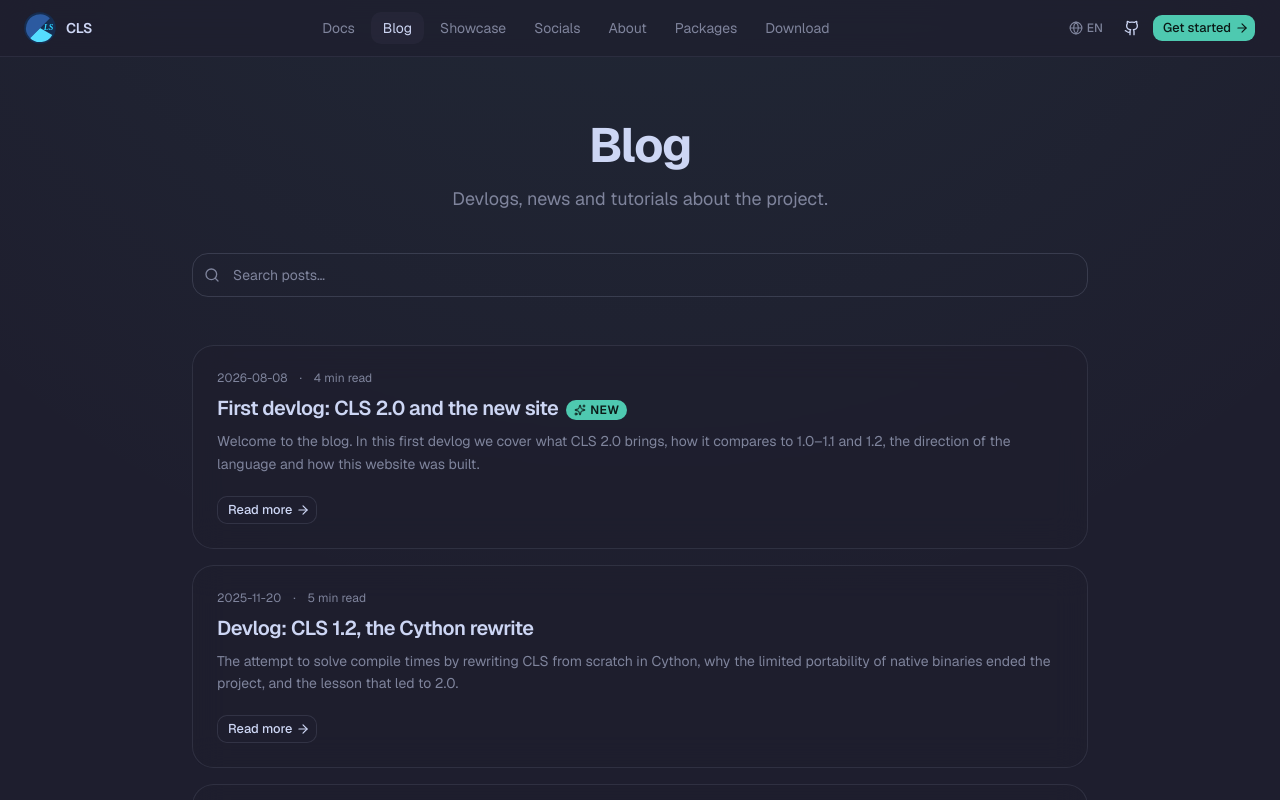
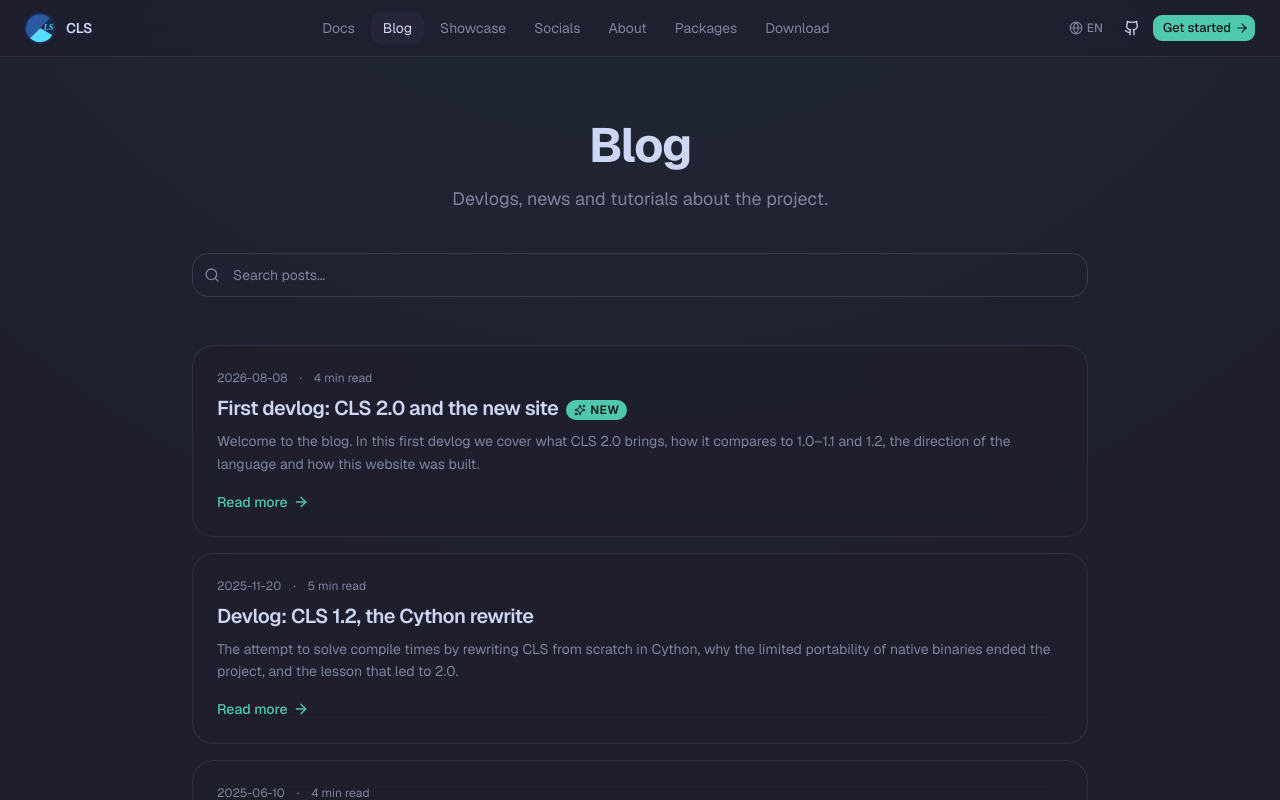
Before and after one commit to elfrask/cls-lang.org, a Next.js app: page /en/blog in a window 1280 px wide. Shown: the top 800 px of the page. Built offline with nearby package versions, Linux system fonts and the light colour scheme.

Commit message:
revert: boton Leer mas de vuelta a su forma original

```diff
--- a/src/components/blog/blog-list.tsx
+++ b/src/components/blog/blog-list.tsx
@@ -4,7 +4,6 @@ import { useEffect, useMemo, useRef, useState } from "react";
 import { useTranslations } from "next-intl";
 import { Link } from "@/i18n/navigation";
 import { ArrowRight, Loader2, Search, SearchX, Sparkles, X } from "lucide-react";
-import { Button } from "@/components/ui/button";
 import { Input } from "@/components/ui/input";
 import { Reveal } from "@/components/reveal";
 
@@ -117,17 +116,10 @@ export function BlogList({ posts }: { posts: BlogListPost[] }) {
                     {post.excerpt}
                   </p>
                 )}
-                <Button
-                  variant="outline"
-                  size="sm"
-                  asChild
-                  className="mt-3 w-fit transition-colors group-hover:border-primary/40"
-                >
-                  <span>
-                    {t("readMore")}
-                    <ArrowRight data-icon="inline-end" className="transition-transform group-hover:translate-x-0.5" />
-                  </span>
-                </Button>
+                <span className="mt-2 inline-flex items-center gap-1.5 text-sm font-medium text-primary">
+                  {t("readMore")}
+                  <ArrowRight className="size-4 transition-transform group-hover:translate-x-0.5" />
+                </span>
               </Link>
             </Reveal>
           ))}
```
